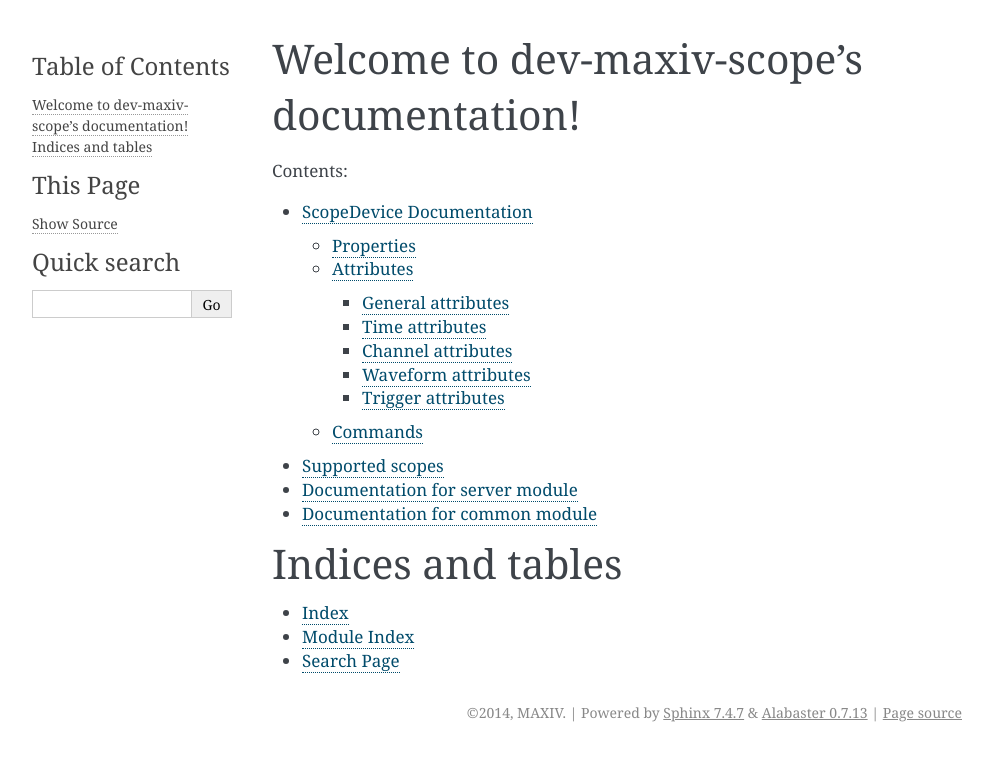
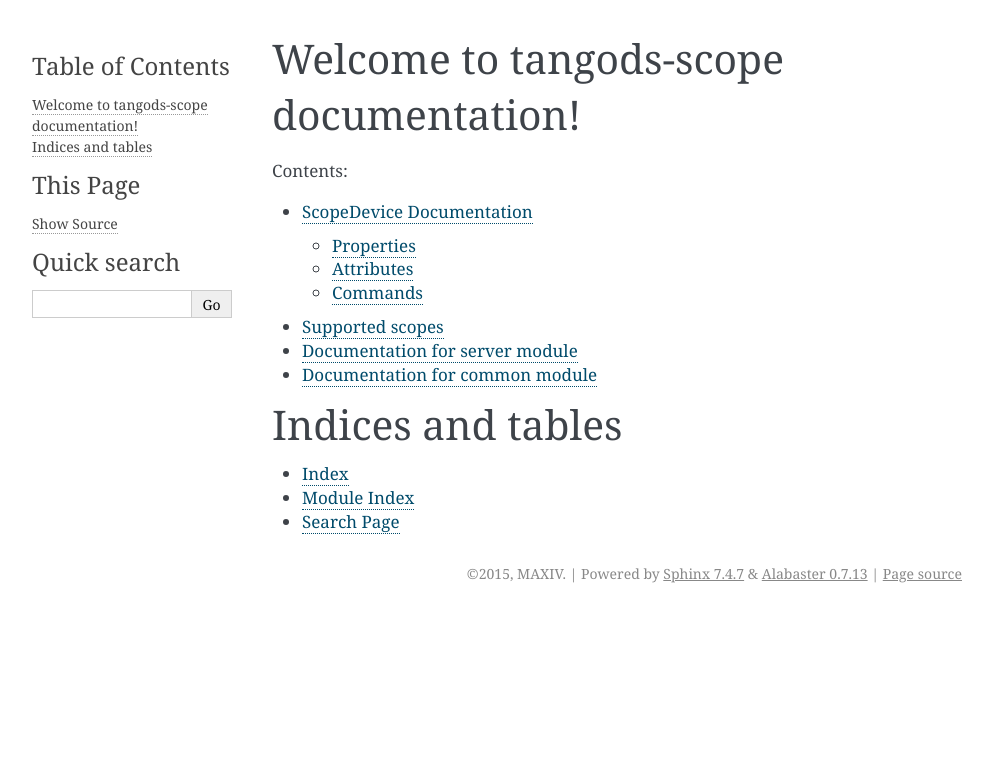
Before and after one commit to MaxIV-KitsControls/dev-maxiv-scope, a Sphinx documentation site: the page built from docs/source/index.rst, in a window 1280 px wide. Shown: the top 761 px of the page, without its empty margins (148-1141 px from the left). Built offline with Sphinx 7.4.7, drawn with Linux system fonts in a browser that asks for light colours.

Commit message:
update docs

```diff
--- a/docs/source/conf.py
+++ b/docs/source/conf.py
@@ -10,6 +10,6 @@ extensions = ['sphinx.ext.autodoc', 'devicedoc', 'sphinxcontrib.napoleon']
 master_doc = 'index'
 
 # Data
-project = u'dev-maxiv-scope'
-copyright = u'2014, MAXIV'
-release = '3.0.1'
+project = 'tangods-scope'
+copyright = '2015, MAXIV'
+release = '3.2.0'
--- a/docs/source/index.rst
+++ b/docs/source/index.rst
@@ -1,10 +1,10 @@
-Welcome to dev-maxiv-scope's documentation!
-===========================================
+Welcome to tangods-scope documentation!
+=======================================
 
 Contents:
 
 .. toctree::
-   :maxdepth: 3
+   :maxdepth: 2
 
    device
    scopes
```
